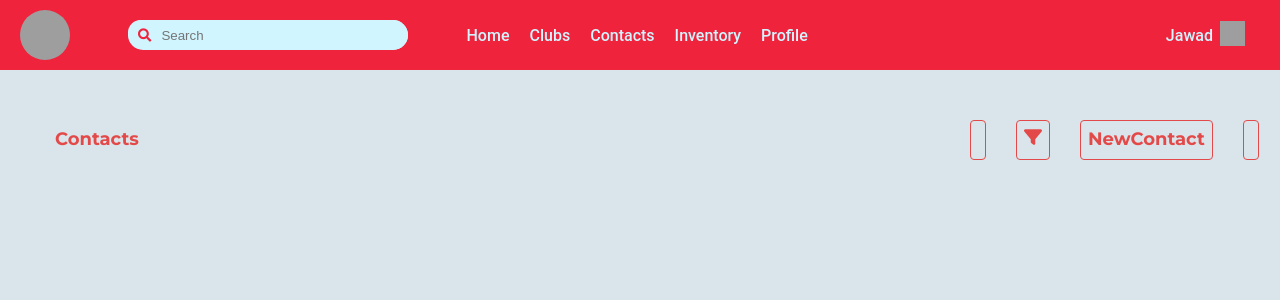
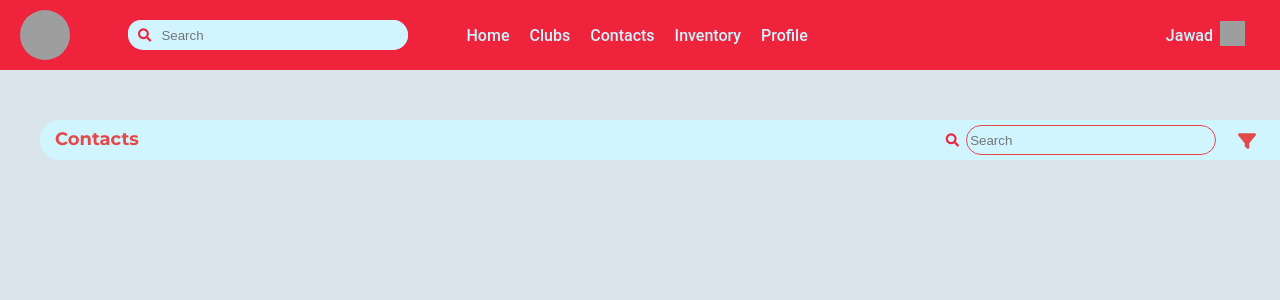
Before and after one commit to Jawad-Y/Club-Mangementt, a React (Vite) app in the folder react-club/: page /Contacts in a window 1280 px wide. Shown: the top 300 px of the page. Built offline with nearby package versions, Linux system fonts and the light colour scheme; grey boxes are pictures that could not be loaded.

Commit message:
Add in contact page

```diff
--- a/react-club/src/compounents/Contacts.jsx
+++ b/react-club/src/compounents/Contacts.jsx
@@ -15,6 +15,11 @@ export default function Contacts()
                 <div className="Buttons-cont">
                                 <div className="Search-bar">
 
+                                            <div class="Inputcontainer">
+                                                <button><i class="fas fa-search"></i></button>
+                                                <input type="event" placeholder="Search"/>
+                                            </div>
+
                                 </div>
                                 <div className="filter">
 
@@ -22,10 +27,10 @@ export default function Contacts()
 
                                 </div>
                                 <div className="NewContact">
-                                    <p>NewContact</p>
+                                    <p>New Contact</p>
                                 </div>
                                 <div className="Options">
-
+                                    <p>Options</p>
                                 </div>
                 </div>
             </div>
--- a/react-club/src/css/contacts.css
+++ b/react-club/src/css/contacts.css
@@ -18,7 +18,7 @@ body
     justify-content: space-between;
     width: 1445px;
     height: 40px;
-    sbackground-color: var(--background);
+    background-color: var(--background);
 
     padding: 0;
     margin-left: 40px;
@@ -33,56 +33,100 @@ body
     color:var(--maincolor);
     font-family: 'Montserrat', sans-serif;
     font-weight: 700;
+
 }
 .Buttons-cont
 {
     display: flex;
-
-    width: 500px;
+    justify-content: flex-end;
+    width: 350px;
     padding-top: px;
     margin-right: 15px;
     font-size: large;
     color:var(--maincolor);
     font-family: 'Montserrat', sans-serif;
     font-weight: 700;
-    gap: 30px;
+    gap:15px;
+
 }
+
 
 .Search-bar
 {
+  display: flex;
+  align-items: center;
+  gap:5px;
+}
+
+.Inputcontainer
+{
+  display: flex;
+  background-color: #d0f5ff;
+  color:#EF233C;
+  height: 30px;
+  gap : 3px;
+  border-radius: 50px;
+  border : none;
+}
+.Inputcontainer i
+{
+  display: flex;
+  margin-top : 6px;
+  margin-left : 6px;
+  cursor: pointer;
+  color:#EF233C;
+  height: 30px;
+
+}
+.Inputcontainer input
+{
+  width: 250px;
+  height: 30px;
+
+  padding: 3px;
+  background-color:#d0f5ff;
+  border-radius: 50px;
+  border : 1px solid var(--maincolor);
+}
+.Search-bar button
+{
+  background-color: #d0f5ff;
+  color: #EF233C;
+  padding: 3px 4px;
+  border-radius: 50px;
+  border: none;
+  height:25px;
+}
+
+
+.filter
+{
+    color:var(--maincolor);
+    border: 0.px solid var(--maincolor) ;
+    padding: 7px;
+    margin-top:4.5px;
+    display: flex;
+    border-radius: 4px;
+    cursor: pointer;
+}
+.NewContact
+{
+    display: flex;
 
     color:var(--maincolor);
-    border: 0.01px solid var(--maincolor) ;
+    border: 0.px solid var(--maincolor) ;
+    padding: 7px;
+    flex-wrap: nowrap;
+    border-radius: 4px;
+    cursor: pointer;
+}
+.Options
+{
+    color:var(--maincolor);
+    border: 0px solid var(--maincolor) ;
     padding: 7px;
     display: flex;
     border-radius: 4px;
     align-content: center;
+    cursor: pointer;
 }
-.filter
-{
-    color:var(--maincolor);
-    border: 0.01px solid var(--maincolor) ;
-    padding: 7px;
-    display: flex;
-    border-radius: 4px;
-    align-content: center;
-
-}
-.NewContact
-{
-    color:var(--maincolor);
-    border: 0.01px solid var(--maincolor) ;
-    padding: 7px;
-    display: flex;
-    border-radius: 4px;
-
-}
-.Options
-{
-    color:var(--maincolor);
-    border: 0.01px solid var(--maincolor) ;
-    padding: 7px;
-    display: flex;
-    border-radius: 4px;
-    align-content: center;
-}
```
